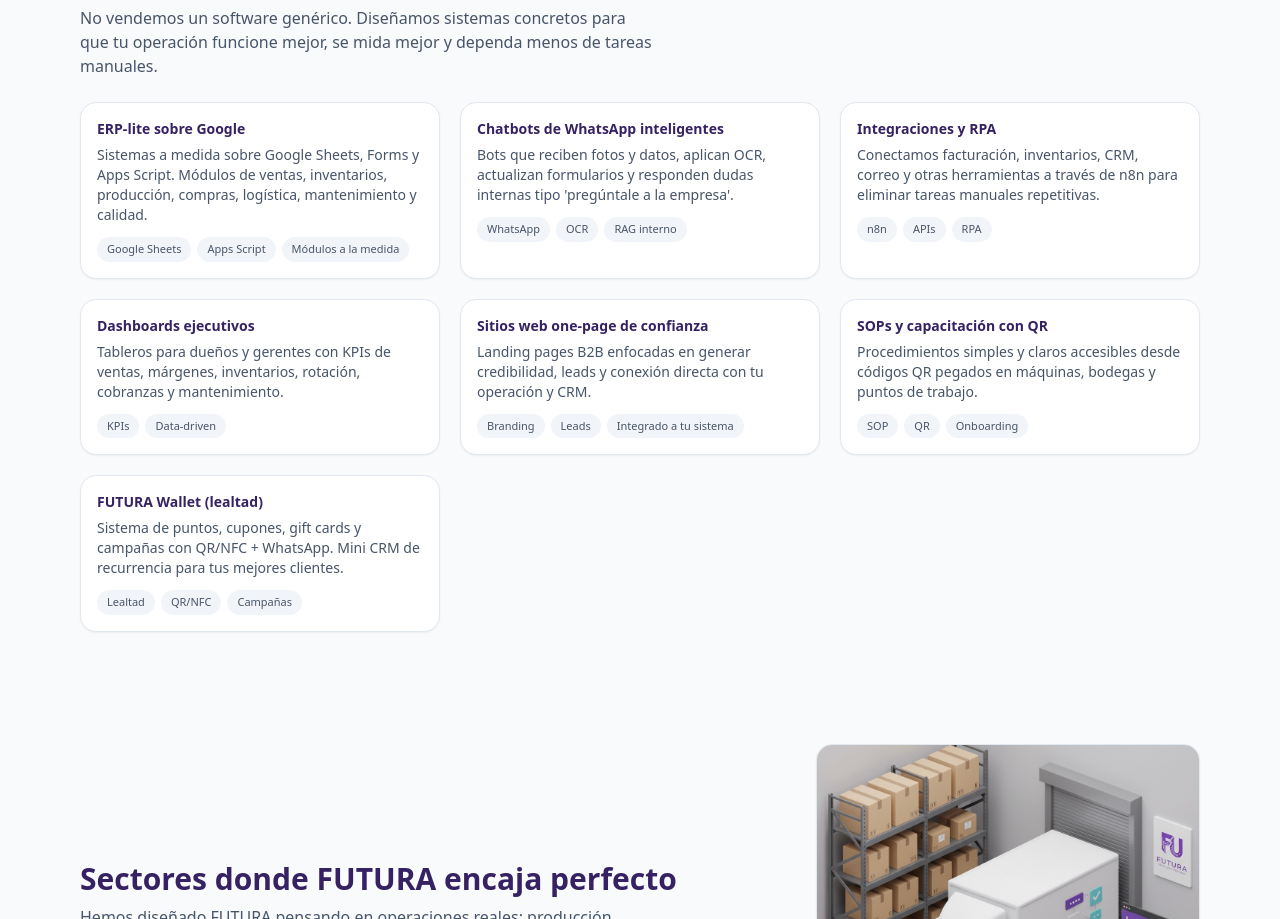
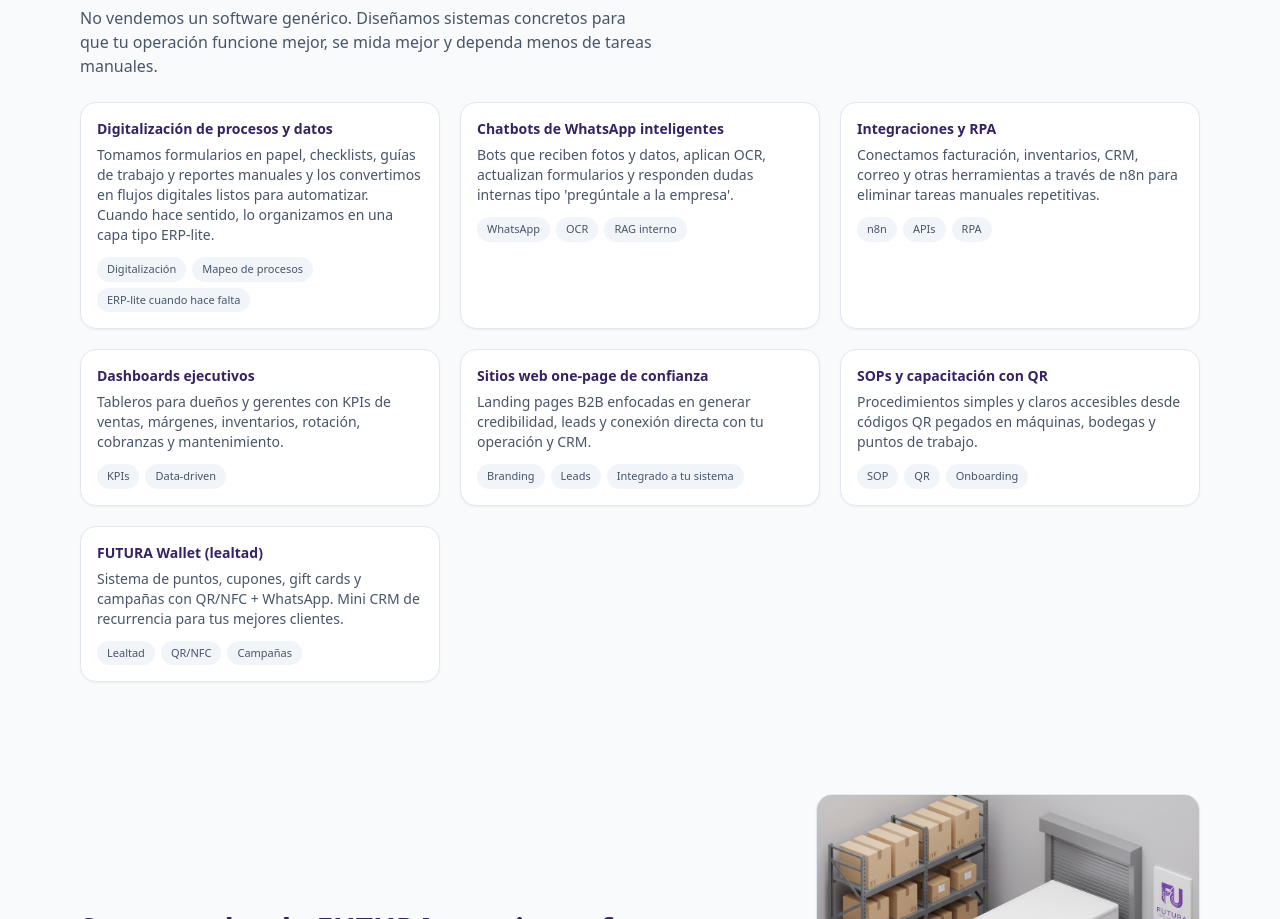
Before and after one commit to LuiisGo/futura-site, a Next.js app: page / in a window 1280 px wide. Shown: the part 2210-3129 px from the top of the page. Built offline with nearby package versions, Linux system fonts and the light colour scheme; no server answers.

Commit message:
Update Services.tsx

```diff
--- a/components/sections/Services.tsx
+++ b/components/sections/Services.tsx
@@ -3,12 +3,12 @@
 import { motion } from "framer-motion";
 
 const services = [
-  {
-    title: "ERP-lite sobre Google",
-    description:
-      "Sistemas a medida sobre Google Sheets, Forms y Apps Script. Módulos de ventas, inventarios, producción, compras, logística, mantenimiento y calidad.",
-    tags: ["Google Sheets", "Apps Script", "Módulos a la medida"],
-  },
+ {
+  title: "Digitalización de procesos y datos",
+  description:
+    "Tomamos formularios en papel, checklists, guías de trabajo y reportes manuales y los convertimos en flujos digitales listos para automatizar. Cuando hace sentido, lo organizamos en una capa tipo ERP-lite.",
+  tags: ["Digitalización", "Mapeo de procesos", "ERP-lite cuando hace falta"],
+},
   {
     title: "Chatbots de WhatsApp inteligentes",
     description:
```
